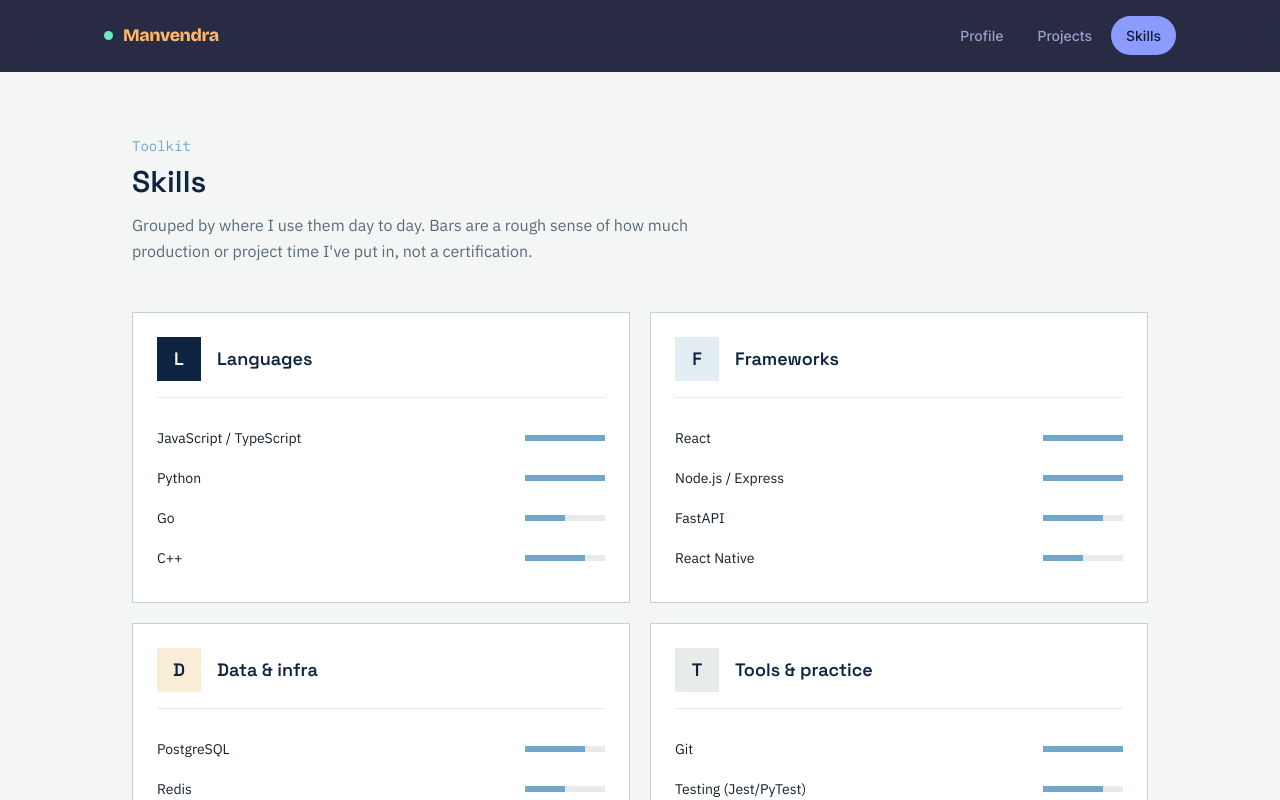
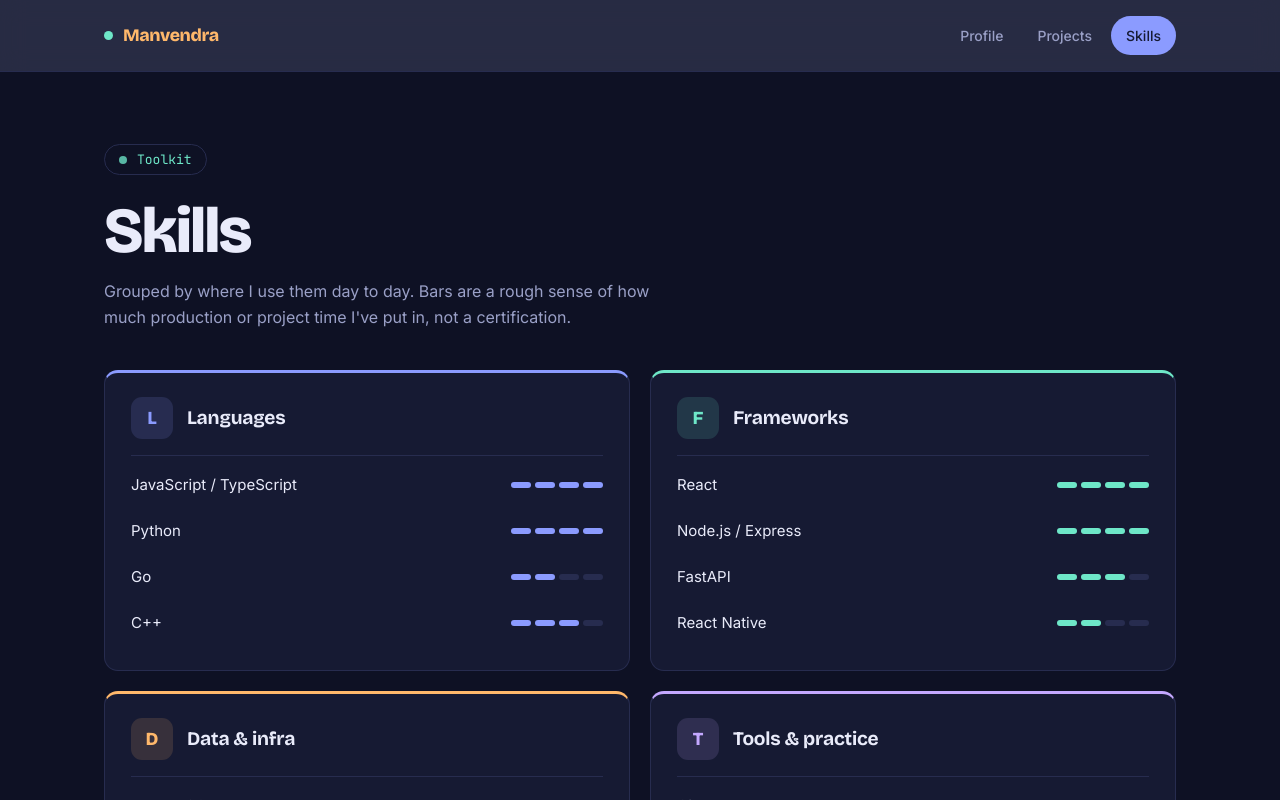
Before and after one commit to dev-manvendra/Portfolio, a React app: page /skills in a window 1280 px wide. Shown: the top 800 px of the page. Built offline with nearby package versions, Linux system fonts and the light colour scheme; the HTML template or start-up script is replaced by a standard one.

Commit message:
update sills component

```diff
--- a/src/Components/Skills.jsx
+++ b/src/Components/Skills.jsx
@@ -1,6 +1,6 @@
 import { useEffect, useState } from "react";
 
-// Edit these groups. "level" is 1-4 and drives the bar fill.
+// Edit these groups. "level" is 1-4 and drives how many segments fill.
 const SKILLS_DATA = [
   {
     category: "Languages",
@@ -40,25 +40,66 @@ const SKILLS_DATA = [
   },
 ];
 
-const MONOGRAM_STYLES = [
-  "bg-navy-deep text-paper",
-  "bg-line-cyan/20 text-navy-deep",
-  "bg-signal/20 text-navy-deep",
-  "bg-paper-dim text-navy-deep",
+// One accent per group, cycled by index.
+const GROUP_COLORS = [
+  { solid: "#8b9bff", soft: "rgba(139,155,255,.14)", fg: "#8b9bff" },
+  { solid: "#6ee7c8", soft: "rgba(110,231,200,.14)", fg: "#6ee7c8" },
+  { solid: "#ffb86b", soft: "rgba(255,184,107,.14)", fg: "#ffb86b" },
+  { solid: "#c4a8ff", soft: "rgba(196,168,255,.14)", fg: "#c4a8ff" },
 ];
 
+const CSS = `
+@import url('https://fonts.googleapis.com/css2?family=Bricolage+Grotesque:opsz,wght@12..96,500;12..96,700;12..96,800&family=Inter:wght@400;500&family=JetBrains+Mono:wght@400;500&display=swap');
+
+.sk{--bg:#0e1124;--panel:#161a33;--edge:#272c4f;--text:#e9ebfa;--dim:#9aa0c7;--mint:#6ee7c8;
+  background:var(--bg);color:var(--text);font-family:'Inter',system-ui,sans-serif;line-height:1.6}
+.sk *{box-sizing:border-box}
+.sk-wrap{max-width:1120px;margin:0 auto;padding:72px 24px 96px}
+.sk-tag{display:inline-flex;align-items:center;gap:10px;font:400 13px 'JetBrains Mono',monospace;color:var(--mint);
+  border:1px solid var(--edge);border-radius:999px;padding:6px 14px;margin:0 0 24px}
+.sk-dot{width:8px;height:8px;border-radius:50%;background:var(--mint);animation:sk-pulse 2s ease-in-out infinite}
+.sk h1{font-family:'Bricolage Grotesque',sans-serif;font-weight:800;font-size:clamp(2.5rem,6vw,4rem);line-height:1;letter-spacing:-.03em;margin:0 0 16px}
+.sk-lead{color:var(--dim);max-width:58ch;margin:0 0 40px}
+.sk-grid{display:grid;grid-template-columns:repeat(2,1fr);gap:20px}
+.sk-card{background:var(--panel);border:1px solid var(--edge);border-radius:14px;padding:24px 26px;border-top:3px solid var(--c)}
+.sk-head{display:flex;align-items:center;gap:14px;padding-bottom:16px;margin-bottom:6px;border-bottom:1px solid var(--edge)}
+.sk-mono{display:flex;flex:none;align-items:center;justify-content:center;width:42px;height:42px;border-radius:11px;
+  font:800 1.15rem 'Bricolage Grotesque',sans-serif;background:var(--soft);color:var(--c)}
+.sk h2{font-family:'Bricolage Grotesque',sans-serif;font-weight:700;font-size:1.2rem;letter-spacing:-.01em;margin:0}
+.sk-list{list-style:none;margin:0;padding:0}
+.sk-row{display:flex;align-items:center;justify-content:space-between;gap:16px;padding:11px 0}
+.sk-name{font-size:15px}
+.sk-bar{display:flex;gap:4px;flex:none}
+.sk-seg{width:20px;height:6px;border-radius:3px;background:var(--edge);transition:background .4s ease-out}
+.sk-seg.on{background:var(--c)}
+.sk-in{animation:sk-in .7s cubic-bezier(.2,.7,.2,1) both}
+@keyframes sk-in{from{opacity:0;transform:translateY(14px)}to{opacity:1;transform:none}}
+@keyframes sk-pulse{50%{opacity:.35}}
+@media (max-width:760px){
+  .sk-wrap{padding:48px 20px 64px}
+  .sk-grid{grid-template-columns:1fr}
+}
+@media (prefers-reduced-motion:reduce){.sk *{animation:none!important;transition:none!important}}
+`;
+
 function LevelBar({ level, mounted }) {
-  const pct = (level / 4) * 100;
   return (
-    <div className="h-1.5 w-20 overflow-hidden bg-paper-dim">
-      <div
-        className="h-full bg-line-cyan transition-[width] duration-700 ease-out"
-        style={{ width: mounted ? `${pct}%` : "0%" }}
+    <div className="sk-bar" role="img" aria-label={`Level ${level} of 4`}>
+      {[1, 2, 3, 4].map((n) => (
+        <span
+          key={n}
+          className={`sk-seg${mounted && n <= level ? " on" : ""}`}
+          style={{ transitionDelay: `${n * 90}ms` }}
         />
+      ))}
     </div>
   );
 }
 
+/**
+ * Route component — renders page content only, so it can sit between your
+ * Header and Footer.
+ */
 export default function Skills() {
   const [mounted, setMounted] = useState(false);
 
@@ -68,49 +109,50 @@ export default function Skills() {
   }, []);
 
   return (
-    <div className="min-h-screen bg-paper text-ink font-body">
+    <div className="sk">
+      <style>{CSS}</style>
 
-      <main className="mx-auto max-w-page px-8 pb-24">
-        <section className="pt-16">
-          <p className="mb-2 font-mono text-sm text-line-cyan">Toolkit</p>
-          <h1 className="mb-3 font-display text-3xl font-semibold text-navy-deep">
+      <section className="sk-wrap">
+        <p className="sk-tag sk-in">
+          <span className="sk-dot" />
+          Toolkit
+        </p>
+        <h1 className="sk-in" style={{ animationDelay: "80ms" }}>
           Skills
         </h1>
-          <p className="mb-12 max-w-[60ch] leading-relaxed text-muted">
-            Grouped by where I use them day to day. Bars are a rough sense of
-            how much production or project time I've put in, not a
-            certification.
+        <p className="sk-lead sk-in" style={{ animationDelay: "160ms" }}>
+          Grouped by where I use them day to day. Bars are a rough sense of how much production or
+          project time I've put in, not a certification.
         </p>
 
-          <div className="grid grid-cols-1 gap-5 md:grid-cols-2">
-            {SKILLS_DATA.map((group, gi) => (
-              <div key={group.category} className="border border-line bg-white p-6">
-                <div className="mb-5 flex items-center gap-4 border-b border-paper-dim pb-4">
+        <div className="sk-grid">
+          {SKILLS_DATA.map((group, gi) => {
+            const c = GROUP_COLORS[gi % GROUP_COLORS.length];
+            return (
               <div
-                    className={`flex h-11 w-11 shrink-0 items-center justify-center font-display text-lg font-semibold ${MONOGRAM_STYLES[gi % MONOGRAM_STYLES.length]}`}
+                key={group.category}
+                className="sk-card"
+                style={{ "--c": c.solid, "--soft": c.soft }}
               >
+                <div className="sk-head">
+                  <div className="sk-mono" aria-hidden="true">
                     {group.category.charAt(0)}
                   </div>
-                  <h2 className="font-display text-lg font-semibold text-navy-deep">
-                    {group.category}
-                  </h2>
+                  <h2>{group.category}</h2>
                 </div>
-                <ul className="m-0 flex list-none flex-col p-0">
+                <ul className="sk-list">
                   {group.skills.map((skill) => (
-                    <li
-                      key={skill.name}
-                      className="flex items-center justify-between gap-4 py-2.5"
-                    >
-                      <span className="text-sm">{skill.name}</span>
+                    <li key={skill.name} className="sk-row">
+                      <span className="sk-name">{skill.name}</span>
                       <LevelBar level={skill.level} mounted={mounted} />
                     </li>
                   ))}
                 </ul>
               </div>
-            ))}
+            );
+          })}
         </div>
       </section>
-      </main>
     </div>
   );
 }
```
Lines whose indentation alone changed are shown as unchanged.
